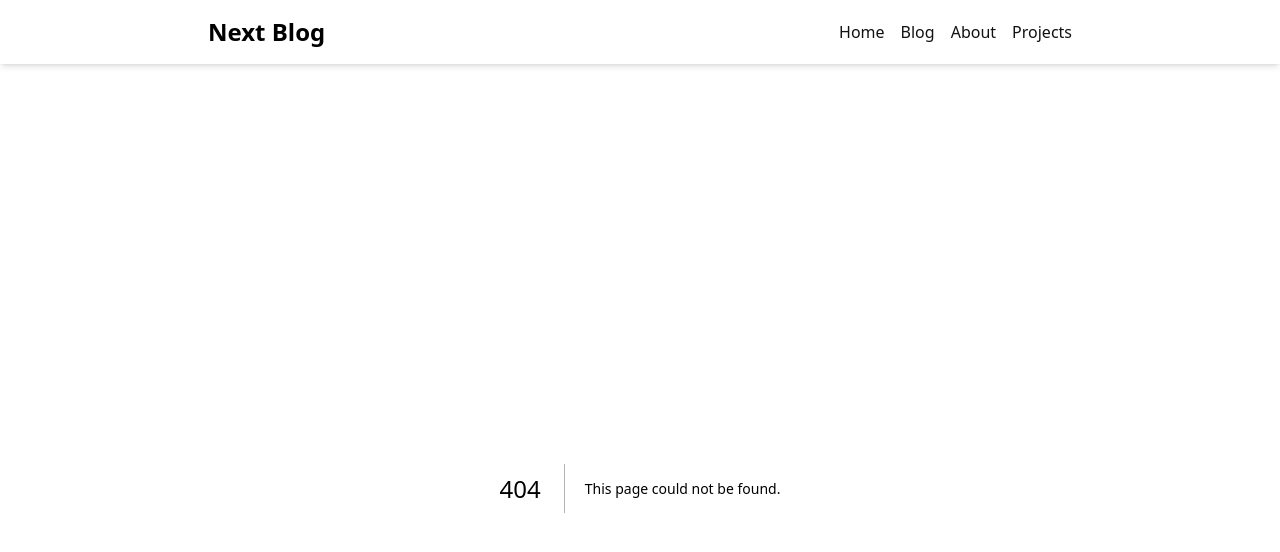
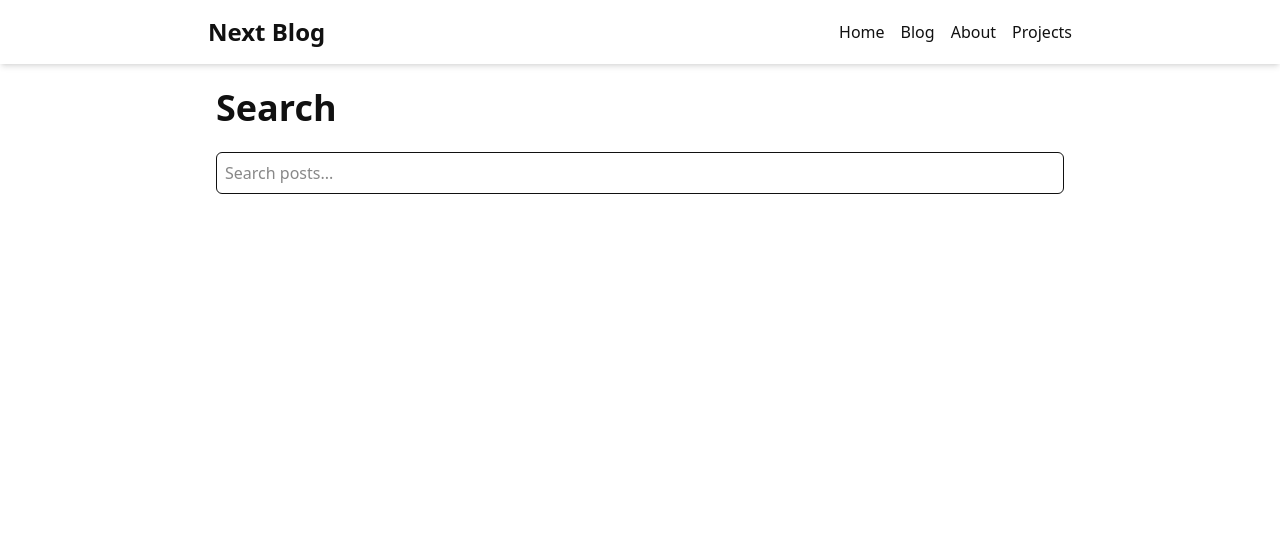
Before and after one commit to sahil-kumar-yadav/blogsy, a Next.js app: page /search in a window 1280 px wide. Before the commit this address had no page. Shown: the top 552 px of the page. Built offline with nearby package versions, Linux system fonts and the light colour scheme.

Commit message:
search feature created

```diff
--- /dev/null
+++ b/src/app/search/page.js
@@ -0,0 +1,15 @@
+import Heading from "../../shared/ui/Heading"
+import SearchBox from "../../features/search/SearchBox"
+
+export const metadata = {
+  title: "Search",
+}
+
+export default function SearchPage() {
+  return (
+    <section className="space-y-6">
+      <Heading level={1}>Search</Heading>
+      <SearchBox />
+    </section>
+  )
+}
--- /dev/null
+++ b/src/features/search/SearchBox.js
@@ -0,0 +1,52 @@
+"use client"
+import { useState } from "react"
+import { getSearchIndex } from "./indexContent"
+import Link from "next/link"
+import Card from "../../shared/ui/Card"
+
+export default function SearchBox() {
+    const [query, setQuery] = useState("")
+    const [results, setResults] = useState([])
+
+    const handleChange = (e) => {
+        const q = e.target.value
+        setQuery(q)
+
+        if (q.length > 1) {
+            const miniSearch = getSearchIndex()
+            const res = miniSearch.search(q, { prefix: true, fuzzy: 0.2 })
+            setResults(res)
+        } else {
+            setResults([])
+        }
+    }
+
+    return (
+        <div className="space-y-4">
+            <input
+                type="text"
+                placeholder="Search posts..."
+                value={query}
+                onChange={handleChange}
+                className="w-full p-2 border rounded-md dark:bg-gray-800"
+            />
+
+            {results.length > 0 && (
+                <div className="space-y-2">
+                    {results.map((r) => (
+                        <Card key={r.id}>
+                            <Link href={`/blog/${r.slug}`}>
+                                <h3 className="text-lg font-semibold hover:underline">
+                                    {r.title}
+                                </h3>
+                            </Link>
+                            <p className="text-sm text-gray-600 dark:text-gray-400">
+                                {r.description}
+                            </p>
+                        </Card>
+                    ))}
+                </div>
+            )}
+        </div>
+    )
+}
--- /dev/null
+++ b/src/features/search/indexContent.js
@@ -0,0 +1,26 @@
+import MiniSearch from "minisearch"
+import { allPosts } from "contentlayer/generated"
+
+let miniSearch
+
+export function getSearchIndex() {
+    if (!miniSearch) {
+        miniSearch = new MiniSearch({
+            fields: ["title", "description", "body"], // searchable
+            storeFields: ["title", "description", "slug", "date"], // retrievable
+        })
+
+        miniSearch.addAll(
+            allPosts.map((post) => ({
+                id: post._id,
+                title: post.title,
+                description: post.description,
+                slug: post.slug,
+                date: post.date,
+                body: post.body.raw,
+            }))
+        )
+    }
+
+    return miniSearch
+}
```
